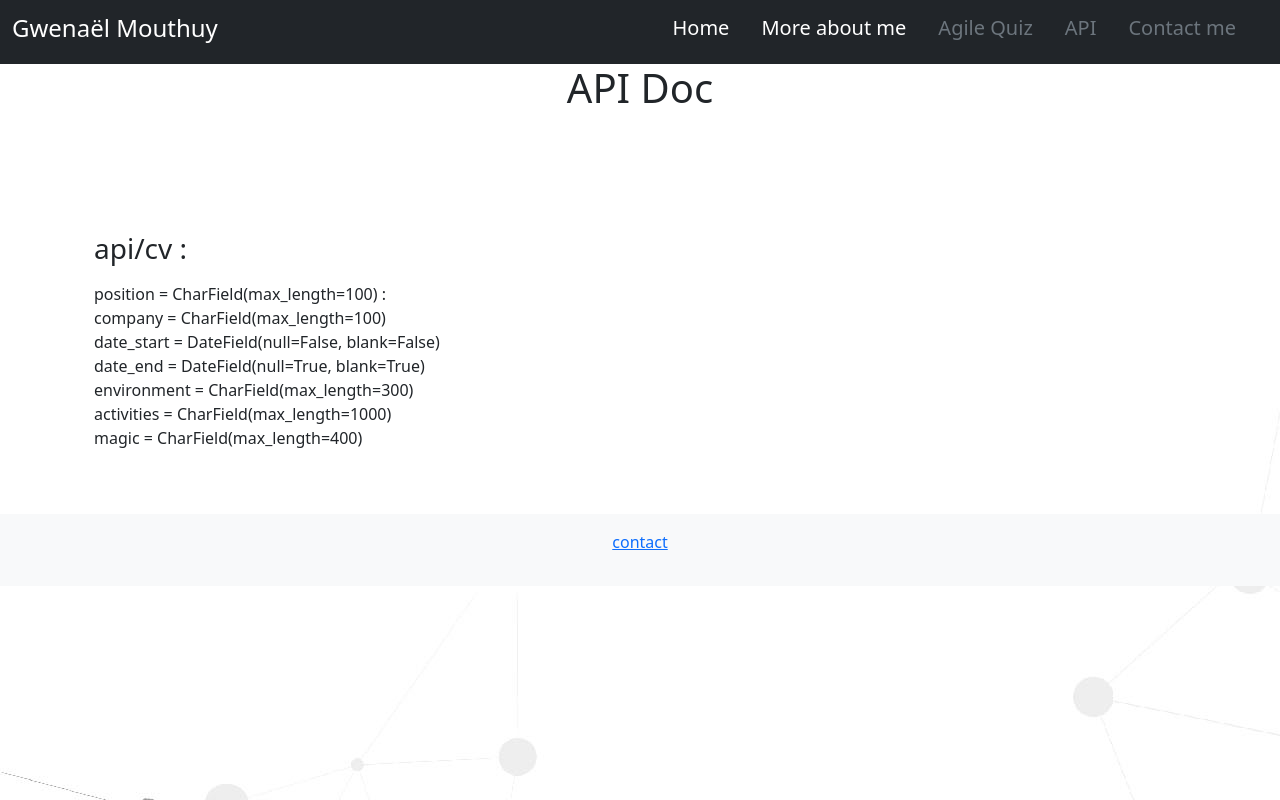
After one commit to biogwen/my-django-website, a Django app: template templates/apidoc.html in a window 1280 px wide. The commit adds this page. Run offline with Django 3.2, Linux system fonts and the light colour scheme; the template is opened without the code that fills it, so the values that code supplies are empty.

Commit message:
wednesday

```diff
--- a/api/urls.py
+++ b/api/urls.py
@@ -1,8 +1,9 @@
 from django.urls import path
 
-from .views import ListCv
+from .views import ListCv, Doc
 
 urlpatterns = [
-    path('', ListCv.as_view(), name="CV"),
+    path('', Doc, name='doc'),
+    path('cv', ListCv.as_view(), name="CV"),
 
 ]
--- a/api/views.py
+++ b/api/views.py
@@ -6,3 +6,6 @@ from .serializer import CvSerializer
 class ListCv(generics.ListAPIView):
     queryset = Cv.objects.all()
     serializer_class = CvSerializer
+
+def Doc(request):
+    return render(request, 'apidoc.html')
--- /dev/null
+++ b/templates/apidoc.html
@@ -0,0 +1,26 @@
+{% extends 'base.html' %}
+{% load static %}
+{% block title %}
+API Doc
+{% endblock %}
+{% block style %}
+<style>
+
+</style>
+{% endblock %}
+{% block content %}
+<h1 align="center">API Doc</h1>
+    <p> <br> <br></p>
+    <div class="container px-4 py-5" id="icon-grid">
+<h3>api/cv :</h3>
+    <p></p>
+<p>position = CharField(max_length=100) : <br>
+company = CharField(max_length=100)<br>
+date_start = DateField(null=False, blank=False)<br>
+date_end = DateField(null=True, blank=True)<br>
+environment = CharField(max_length=300)<br>
+activities = CharField(max_length=1000)<br>
+    magic = CharField(max_length=400)</p>
+</div>
+
+{% endblock %}
--- a/templates/cv.html
+++ b/templates/cv.html
@@ -103,7 +103,7 @@ Qui suis-je?
       </div><!-- /.col-lg-4 -->
       <div class="col-lg-4">
         <img src="{% static 'images/travel.jpg' %}" class="bd-placeholder-img rounded-circle" width="140" height="140">
-        <h2>Travelling</h2>
+        <h2>Traveling</h2>
         <p class="bg-white">Past destinations: Ireland, Guadeloupe, Germany, Brittany, Sardinia and Belgium <br>
         Future destinations: Estonia, Korea, Japan, Greece and Australia</p>
 
```
Also changed, not shown: api/migrations/0002_alter_cv_id.py (added), db.sqlite3.
